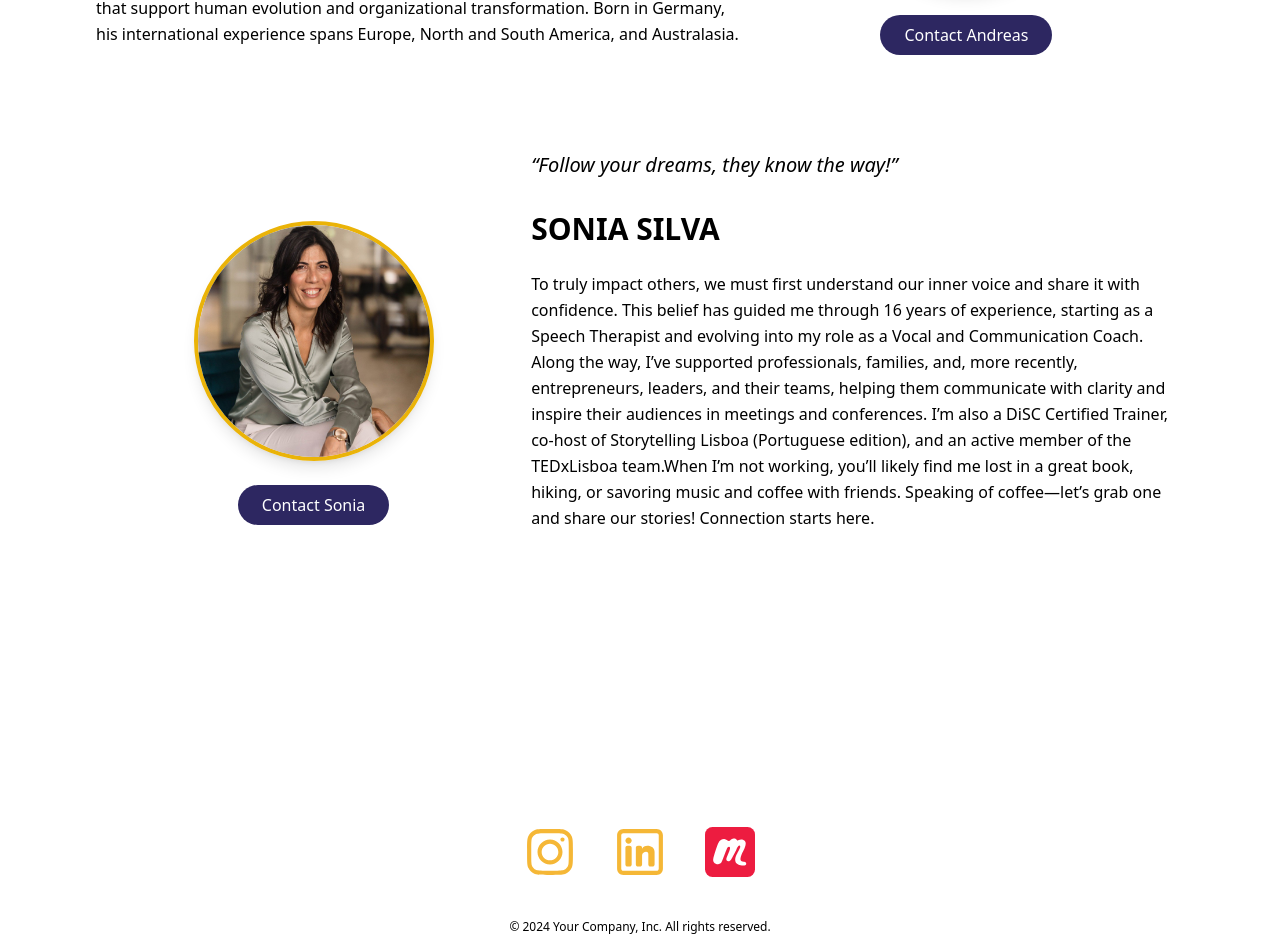
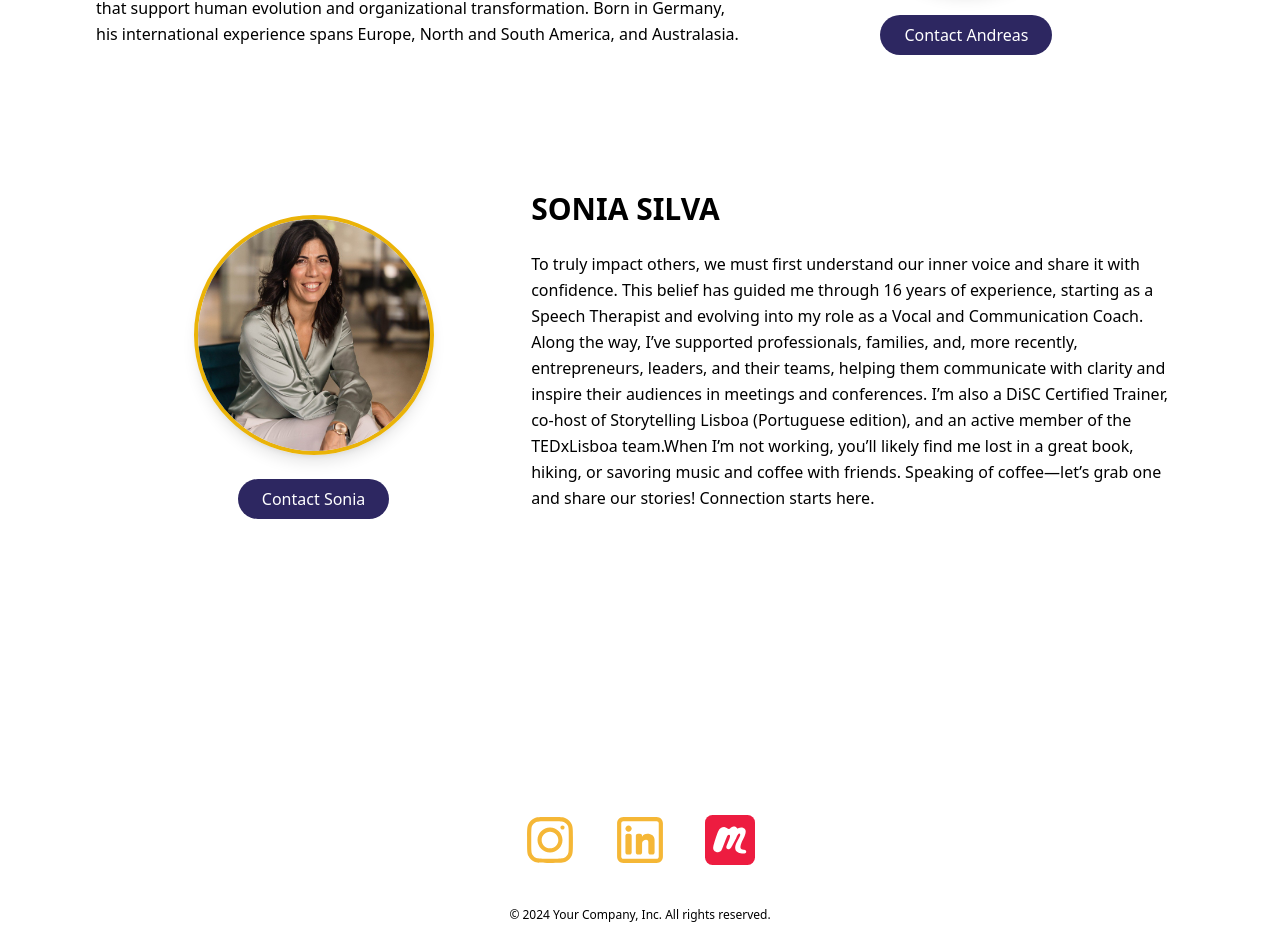
Before and after one commit to hmweb77/lisbon-coaches, a Next.js app: page /coaches in a window 1280 px wide. Shown: the part 2325-3273 px from the top of the page. Built offline with nearby package versions, Linux system fonts and the light colour scheme.

Commit message:
modify version v8

```diff
--- a/src/app/section/CoachesDet.jsx
+++ b/src/app/section/CoachesDet.jsx
@@ -49,7 +49,7 @@ export default function CoachesDets() {
     {
       name: "SONIA SILVA",
       imageSrc: Image6,
-      quote: "“Follow your dreams, they know the way!”",
+      quote: "",
       description:
         "To truly impact others, we must first understand our inner voice and share it with confidence. This belief has guided me through 16 years of experience, starting as a Speech Therapist and evolving into my role as a Vocal and Communication Coach. Along the way, I’ve supported professionals, families, and, more recently, entrepreneurs, leaders, and their teams, helping them communicate with clarity and inspire their audiences in meetings and conferences. I’m also a DiSC Certified Trainer, co-host of Storytelling Lisboa (Portuguese edition), and an active member of the TEDxLisboa team.When I’m not working, you’ll likely find me lost in a great book, hiking, or savoring music and coffee with friends. Speaking of coffee—let’s grab one and share our stories! Connection starts here.",
       buttonText: "Contact Sonia",
```
